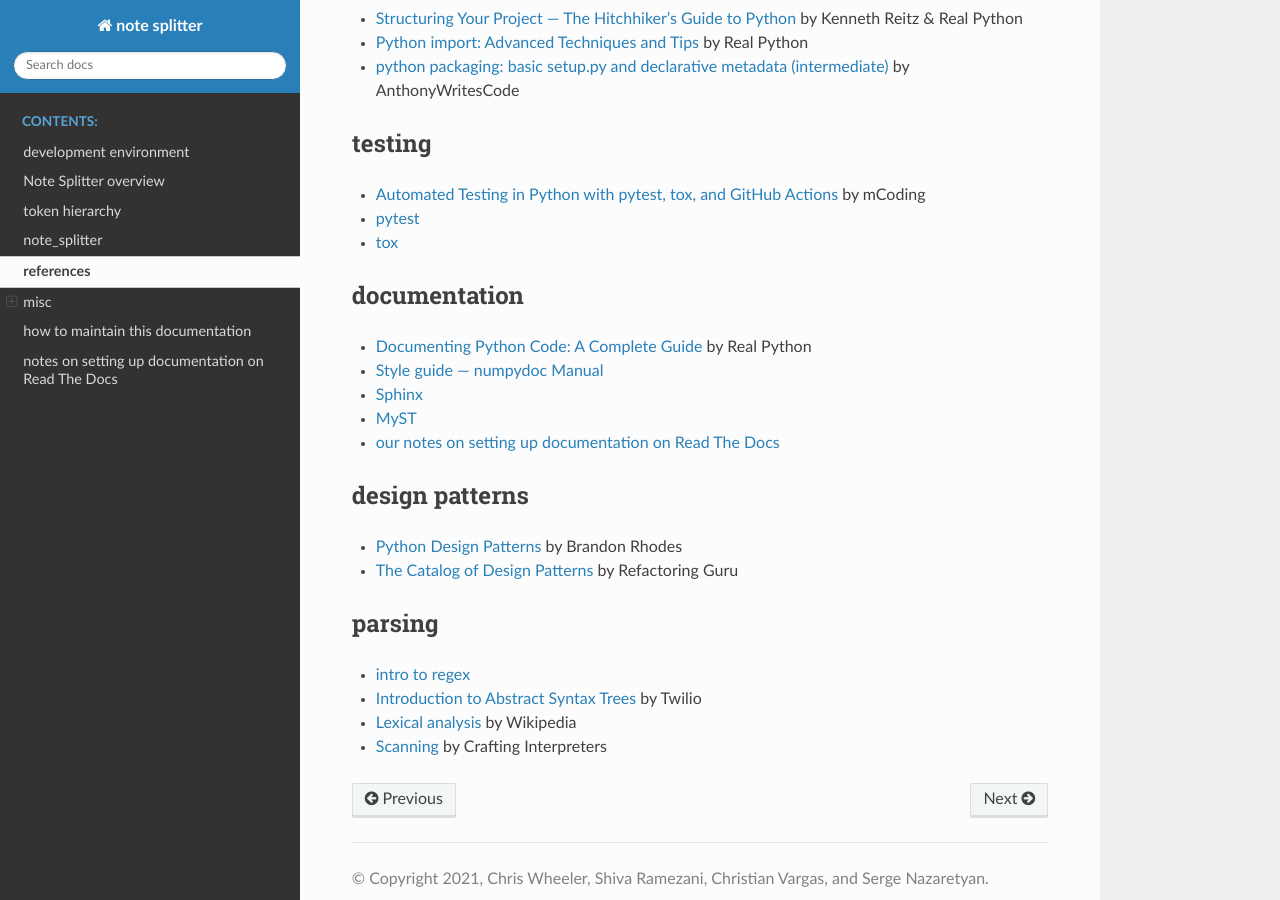
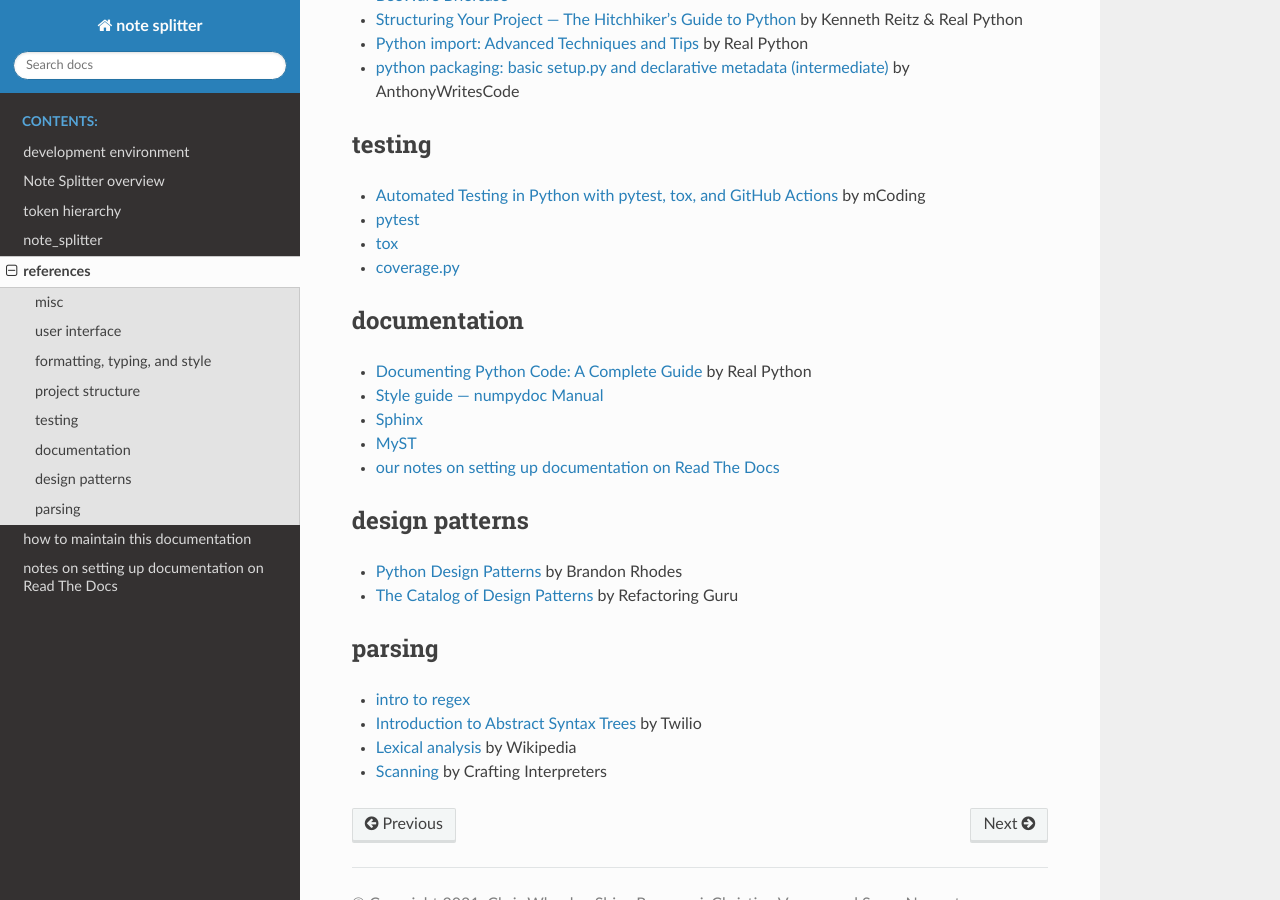
Before and after one commit to wheelercj/note-splitter, a Sphinx documentation site: the page built from docs/references.md, in a window 1280 px wide and 900 px high, scrolled down 760 px. Built offline with Sphinx 7.4.7 and the Read the Docs theme 2.0.0, drawn with Linux system fonts in a browser that asks for light colours.

Commit message:
Add test coverage commands instructions

```diff
--- a/docs/references.md
+++ b/docs/references.md
@@ -2,7 +2,7 @@
 
 Here are various guides, tools, etc. that have been helpful to us while building Note Splitter.
 
-# misc
+## misc
 
 * [Python documentation](https://docs.python.org/)
 * [getting started with Git and GitHub](https://wheelercj.github.io/notes/pages/20210907144216.html)
@@ -21,7 +21,7 @@
 * [flake8](https://flake8.pycqa.org/en/latest/)
 * [PEP 8](https://www.python.org/dev/peps/pep-0008/)
 
-### project structure
+## project structure
 
 * [BeeWare Briefcase](https://briefcase.readthedocs.io/en/latest/)
 * [Structuring Your Project — The Hitchhiker's Guide to Python](https://docs.python-guide.org/writing/structure/) by Kenneth Reitz & Real Python
@@ -33,6 +33,7 @@
 * [Automated Testing in Python with pytest, tox, and GitHub Actions](https://www.youtube.com/watch?v=DhUpxWjOhME) by mCoding
 * [pytest](https://docs.pytest.org/en/6.2.x/)
 * [tox](https://tox.wiki/en/latest/)
+* [coverage.py](https://coverage.readthedocs.io/en)
 
 ## documentation
 
--- a/requirements-dev.txt
+++ b/requirements-dev.txt
@@ -1,6 +1,6 @@
 -e .  # for documentation
 briefcase==0.3.11
-coverage
+coverage==7.2.7
 myst-parser
 pre-commit
 pytest==7.2.1
```
Also changed, not shown: docs/dev-env.md (+3 -0 lines).
